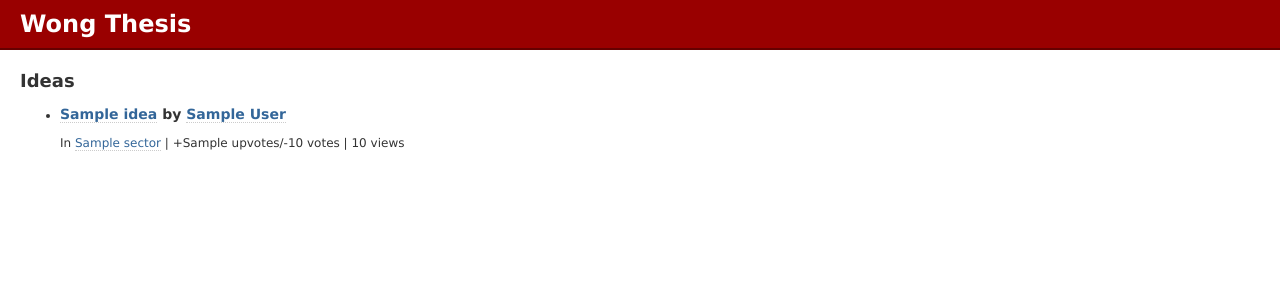
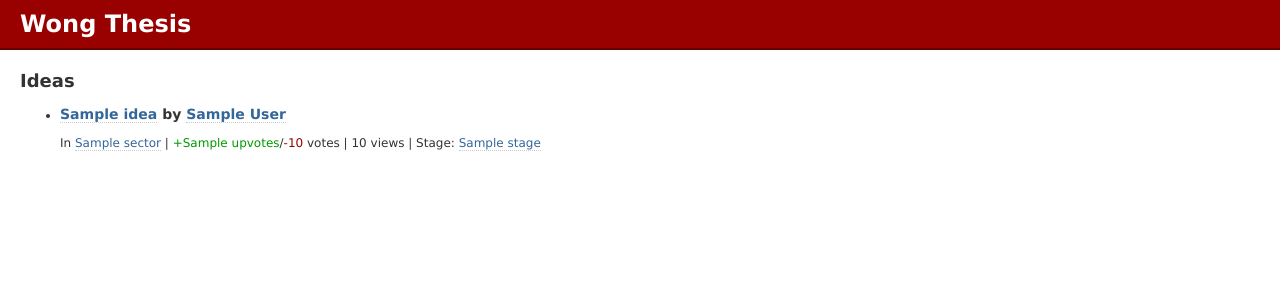
Before and after one commit to mccutchen/wongthesis, a Django app: template templates/index.html in a window 1280 px wide. Shown: the top 300 px of the page. Run offline with Django 3.2, Linux system fonts and the light colour scheme; the template is opened without the code that fills it: most values are stand-ins (such as "Sample title", 1, 10 or a date in 2020); some libraries are stand-ins or nearby versions.

Commit message:
Add idea stage to ideas list info

```diff
--- a/static/yoyoyo.css
+++ b/static/yoyoyo.css
@@ -60,3 +60,6 @@ table.meta tr:first-child > * {
 table.meta th {
     font-size: 90%;
 }
+
+.pos { color: #090; }
+.neg { color: #900; }
--- a/templates/_idea_summary.html
+++ b/templates/_idea_summary.html
@@ -2,5 +2,6 @@
     <h3><a href="/idea/{{ idea.key.id }}">{{ idea|safe }}</a> by <a href="/author/{{ idea.author.key.id }}">{{ idea.author }}</a></h3>
     In <a href="/sector/{{ idea.sector.key.id }}">{{ idea.sector }}</a> |
     <span class="pos">+{{ idea.upvotes }}</span>/<span class="neg">-{{ idea.downvotes }}</span> votes |
-    {{ idea.views }} view{{ idea.views|pluralize }}
+    {{ idea.views }} view{{ idea.views|pluralize }} |
+    Stage: <a href="/stage/{{ idea.stage }}">{{ idea.stage }}</a>
 </li>
```
